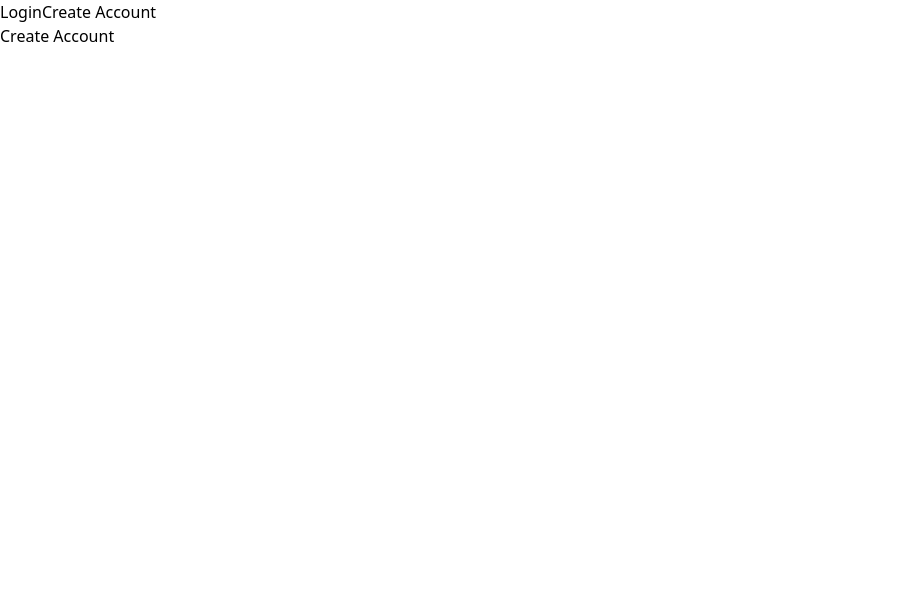
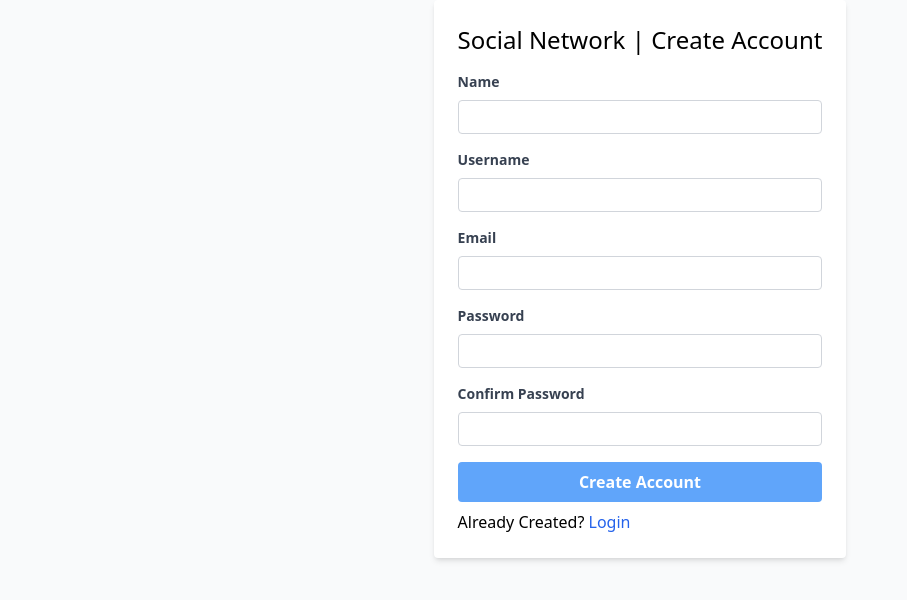
Before and after one commit to swastik-lanjewar/socialNetwork, a Vue app in the folder client/: page /create-account in a window 1280 px wide. Shown: the top 600 px of the page, without its empty margins (0-907 px from the left). Built offline with nearby package versions, Linux system fonts and the light colour scheme.

Commit message:
ADDED: created login and create account page in the frontend

```diff
--- a/client/src/App.vue
+++ b/client/src/App.vue
@@ -1,10 +1,6 @@
 <template>
 <div>
-  <nav>
-    <router-link to="/login">Login</router-link>
-    <router-link to="/create-account">Create Account</router-link>
-  </nav>
-  <router-view/>
+<router-view/>
 </div>
 </template>
 
--- a/client/src/views/CreateAccountView.vue
+++ b/client/src/views/CreateAccountView.vue
@@ -1,5 +1,46 @@
 <template>
-  <h2>Create Account</h2>
+
+<section class="w-full h-screen flex justify-center content-center bg-gray-50">
+  <form @submit.prevent="" class="rounded bg-white  w-fit h-fit p-6 shadow-md">
+    <h1 class=" text-2xl mb-4">Social Network | Create Account</h1>
+    <div class="mb-4">
+      <label for="name" class="block text-gray-700 text-sm font-bold mb-2">
+        Name
+      </label>
+      <input type="text" id="name" class="w-full border border-gray-300 rounded px-2 py-1 ">
+    </div>
+    <div class="mb-4">
+      <label for="username" class="block text-gray-700 text-sm font-bold mb-2">
+        Username
+      </label>
+      <input type="text" id="username" class="w-full border border-gray-300 rounded px-2 py-1 ">
+    </div>
+    <div class="mb-4">
+      <label for="email" class="block text-gray-700 text-sm font-bold mb-2">
+        Email
+      </label>
+      <input type="email" id="email" class="w-full border border-gray-300 rounded px-2 py-1 ">
+    </div>
+    <div class="mb-4">
+      <label for="password" class="block text-gray-700 text-sm font-bold mb-2">
+        Password
+      </label>
+      <input type="password" id="password" class="w-full border border-gray-300 rounded  px-2 py-1">
+    </div>
+    <div class="mb-4">
+      <label for="cpassword" class="block text-gray-700 text-sm font-bold mb-2">
+        Confirm Password
+      </label>
+      <input type="password" id="cpassword" class="w-full border border-gray-300 rounded  px-2 py-1">
+    </div>
+    <div class="mt-4 mb-2 flex justify-center">
+      <button type="submit" class="bg-blue-400 hover:bg-blue-700 text-white w-full font-bold py-2 px-4 rounded">
+       Create Account
+    </button>
+    </div>
+    <p>Already Created?<a class="text-blue-600"> Login</a></p>
+  </form>
+</section>
 </template>
 
 <script>
--- a/client/src/views/DashboardView.vue
+++ b/client/src/views/DashboardView.vue
@@ -1,5 +1,5 @@
 <template>
-  <h2>Dashboard</h2>
+    <h1 class="text-8xl">Dashboard is there</h1>
 </template>
 
 <script>
--- a/client/src/views/LoginView.vue
+++ b/client/src/views/LoginView.vue
@@ -1,18 +1,29 @@
 <template>
-<section class="mx-auto w-1/2">
-  <form @submit.prevent="" class="bg-gray-100 p-6">
-  <h1 class="bold">Login page</h1>
-    <div class="form-group">
-        <label for="email">Email address</label>
-        <input type="email" class="form-control" id="email" v-model="email" placeholder="Enter email">
+
+<section class="w-full h-screen flex justify-center content-center bg-gray-50">
+  <form @submit.prevent="" class="rounded bg-white  w-fit h-fit p-6 shadow-md">
+    <h1 class=" text-2xl mb-4">Social Network | Login</h1>
+    <div class="mb-4">
+      <label for="email" class="block text-gray-700 text-sm font-bold mb-2">
+        Email
+      </label>
+      <input type="email" id="email" class="w-full border border-gray-300 rounded px-2 py-1 ">
     </div>
-    <div class="form-group">
-        <label for="password">Password</label>
-        <input type="password" class="form-control" id="password" v-model="password" placeholder="Password">
+    <div class="mb-4">
+      <label for="password" class="block text-gray-700 text-sm font-bold mb-2">
+        Password
+      </label>
+      <input type="password" id="password" class="w-full border border-gray-300 rounded  px-2 py-1">
     </div>
-    <button type="submit" class="btn btn-primary" @click="login">Login</button>
+    <div class="mt-4 mb-2 flex justify-center">
+      <button type="submit" class="bg-blue-400 hover:bg-blue-700 text-white w-full font-bold py-2 px-4 rounded">
+        Login
+    </button>
+    </div>
+    <p>Don't have accout? <a class="text-blue-600">Create Account</a></p>
   </form>
 </section>
+
 </template>
 
 <script>
```
Also changed, not shown: 2 other files (tests, documents, lock files or other folders).
